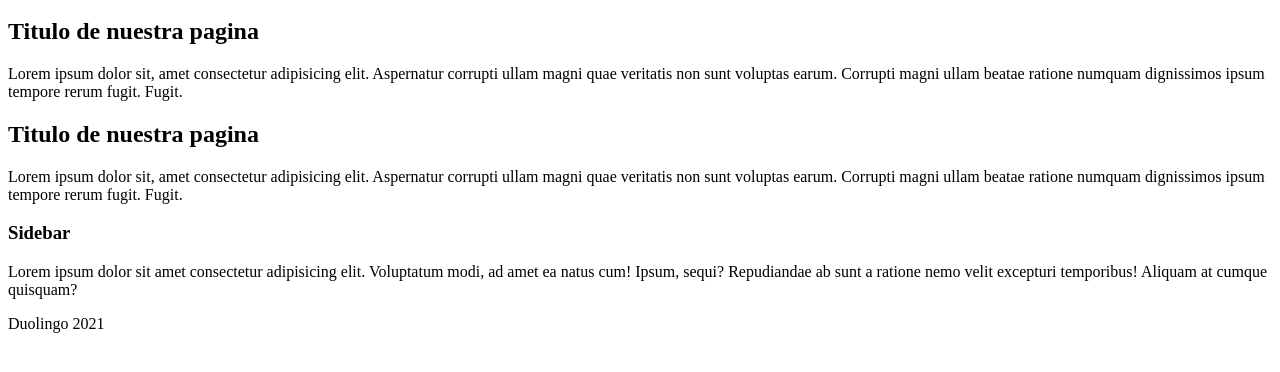
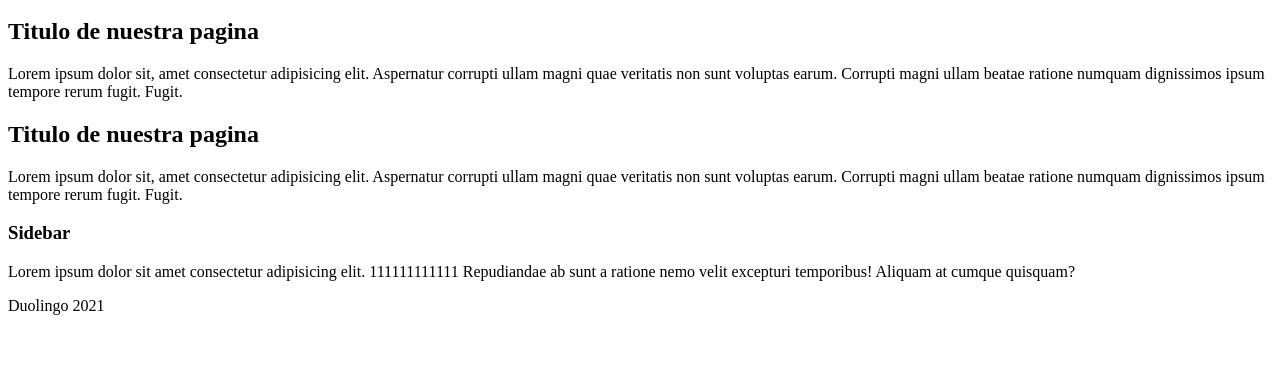
Before and after one commit to Juan98-GT/prueba-git, a plain HTML site: page index.html in a window 1280 px wide. Shown: the part 154-526 px from the top of the page. Drawn offline with Linux system fonts and the light colour scheme.

Commit message:
agregue unos en el parrafo

```diff
--- a/index.html
+++ b/index.html
@@ -42,8 +42,7 @@
         </section>
         <aside>
             <h3>Sidebar</h3>
-            <p>Lorem ipsum dolor sit amet consectetur adipisicing elit. Voluptatum modi,
-                ad amet ea natus cum! Ipsum, sequi? Repudiandae ab sunt a ratione nemo velit
+            <p>Lorem ipsum dolor sit amet consectetur adipisicing elit. 111111111111 Repudiandae ab sunt a ratione nemo velit
                 excepturi temporibus! Aliquam at cumque quisquam?</p>
         </aside>
     </section>
```
